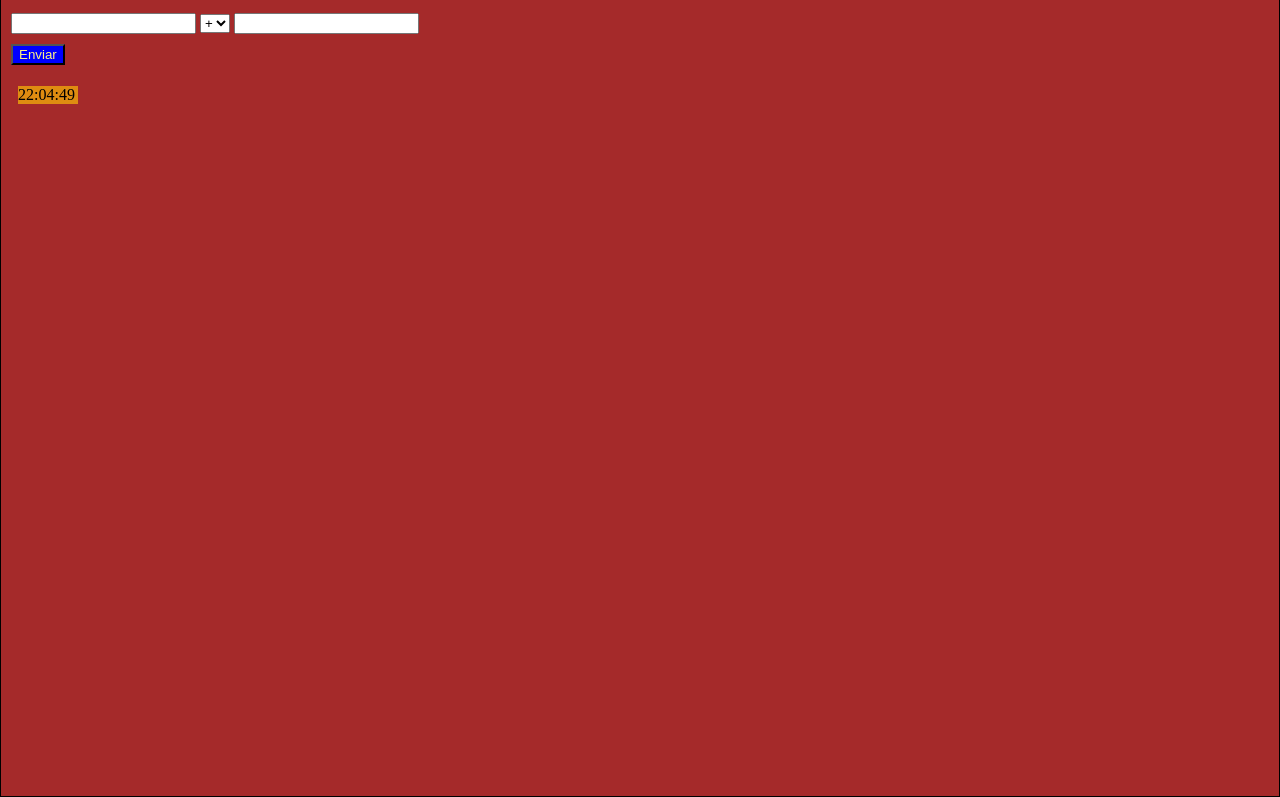
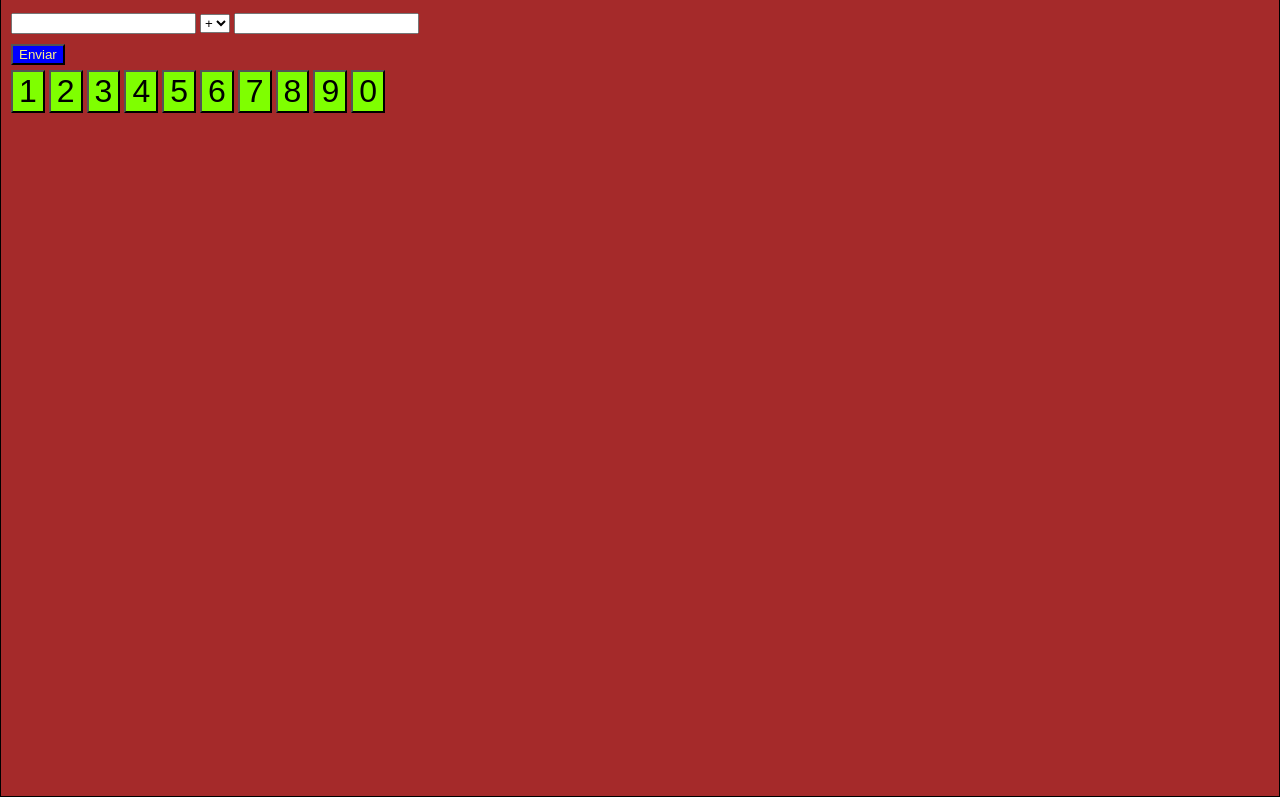
Before and after one commit to Davy-Santos/calculadora-interativa, a plain HTML site: page index.html in a window 1280 px wide. Shown: the part 42-839 px from the top of the page. Drawn offline with Linux system fonts and the light colour scheme; files that its build step writes are made by us from their sources.

Commit message:
Update index.html

```diff
--- a/index.html
+++ b/index.html
@@ -3,7 +3,7 @@
 <head>
     <meta charset="UTF-8">
     <meta name="viewport" content="width=device-width, initial-scale=1.0">
-    <link rel="stylesheet" href="calculadora.css">
+    <link rel="stylesheet" href="../CSS/calculadora.css">
     <title>Calculadora</title>
 </head>
 <body>
@@ -21,9 +21,22 @@
     <input id="btn" type="button" value="Enviar" onclick="enviar()">
     <!--div#idvalue + tab cria uma div com id-->
     <div id="res"></div>
+    <div id="nuns">
+        <button id="num1" onclick="addNumber(1)">1</button>
+        <button id="num2" onclick="addNumber(2)">2</button>
+        <button id="num3" onclick="addNumber(3)">3</button>
+        <button id="num4" onclick="addNumber(4)">4</button>
+        <button id="num5" onclick="addNumber(5)">5</button>
+        <button id="num6" onclick="addNumber(6)">6</button>
+        <button id="num7" onclick="addNumber(7)">7</button>
+        <button id="num8" onclick="addNumber(8)">8</button>
+        <button id="num9" onclick="addNumber(9)">9</button>
+        <button id="num0" onclick="addNumber(0)">0</button></div>
+    </div>
    <strong><p id="ip"></p></strong>
    <p id="hora"></p>
     </fieldset>
-<script src="calculadora.js"></script>
+<script src="../Js/calculadora.js"></script>
 </body>
+
 </html>
```
